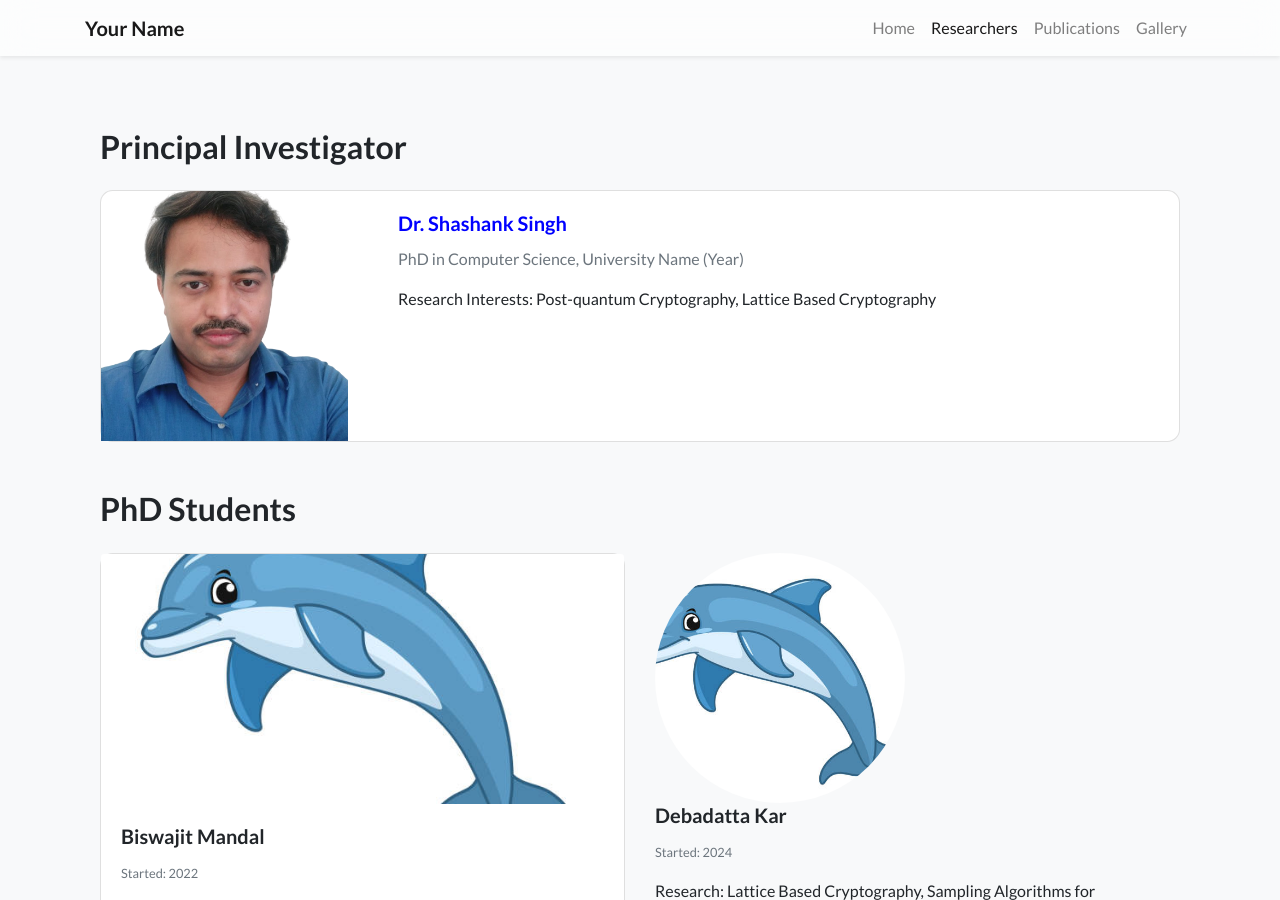
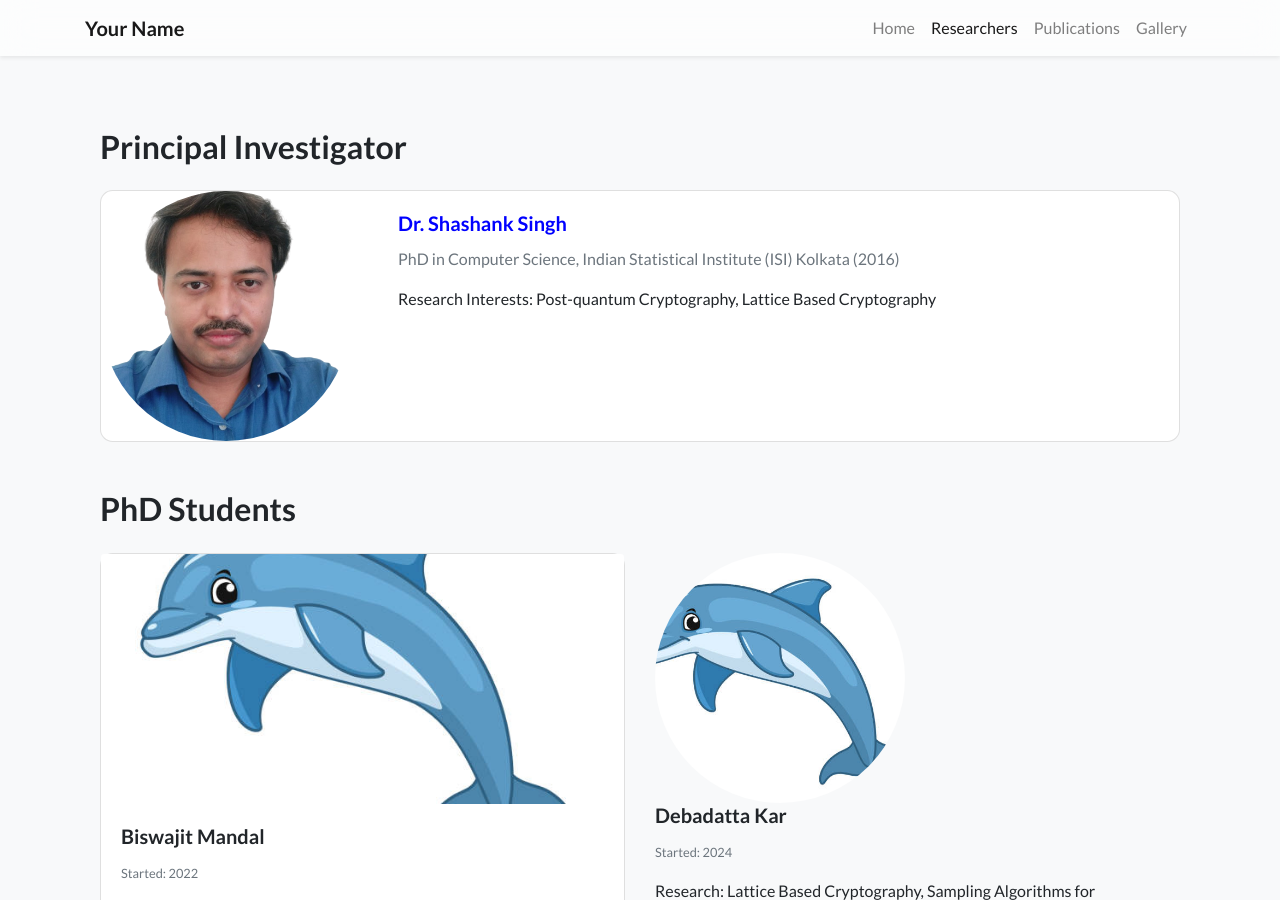
Before and after one commit to crl-iiserb/crl-iiserb, a Jekyll site: the page built from researchers.html, in a window 1280 px wide and 900 px high. Built offline with Jekyll 4.4.1, drawn with Linux system fonts in a browser that asks for light colours; nearby versions of some CDN libraries; a style sheet for code colours, icons or effects is not loaded.

Commit message:
Update researchers.html

```diff
--- a/researchers.html
+++ b/researchers.html
@@ -16,13 +16,13 @@ body_attr: >-
                 <div class="card">
                     <div class="row g-0">
                         <div class="col-md-3">
-                            <img src="{{ site.baseurl }}/assets/images/shashank.png" alt="Dr. Shashank Singh" class="img-fluid rounded-start" style="width: 100%; height: 250px; object-fit: cover;">
-                            <!-- Placeholder: Replace with actual photo path -->
+                             <img src="{{ site.baseurl }}/assets/images/shashank.png" alt="Dr. Shashank Sing" class="card-img-top" style="height: 250px; width: 250px; object-fit: cover; border-radius: 50%;">
+                          <!-- Placeholder: Replace with actual photo path -->
                         </div>
                         <div class="col-md-9">
                             <div class="card-body">
                                 <h5 class="card-title"> <span style="color:blue;"> Dr. Shashank Singh </span></h5>
-                                <p class="card-text text-muted">PhD in Computer Science, University Name (Year)</p>
+                                <p class="card-text text-muted">PhD in Computer Science, Indian Statistical Institute (ISI) Kolkata (2016)</p>
                                 <p class="card-text">Research Interests: Post-quantum Cryptography, Lattice Based Cryptography</p>
                             </div>
                         </div>
```
